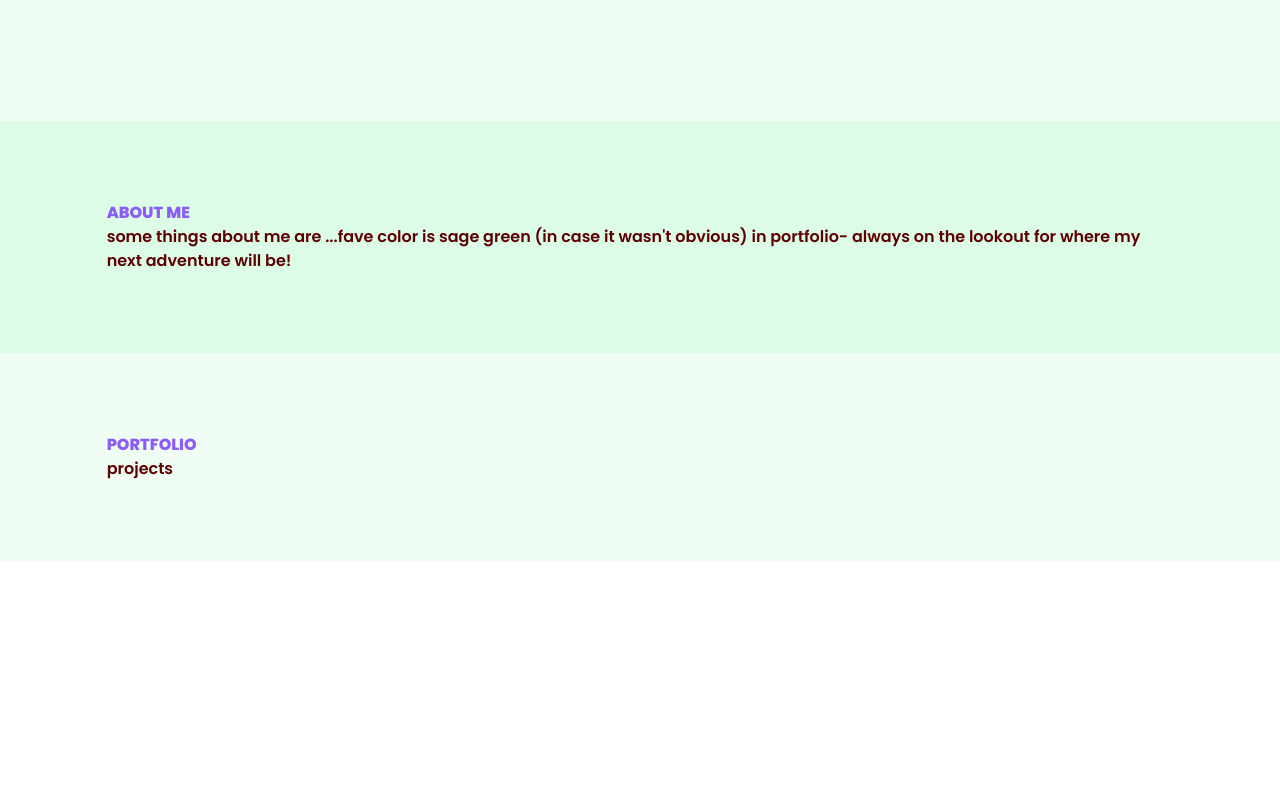
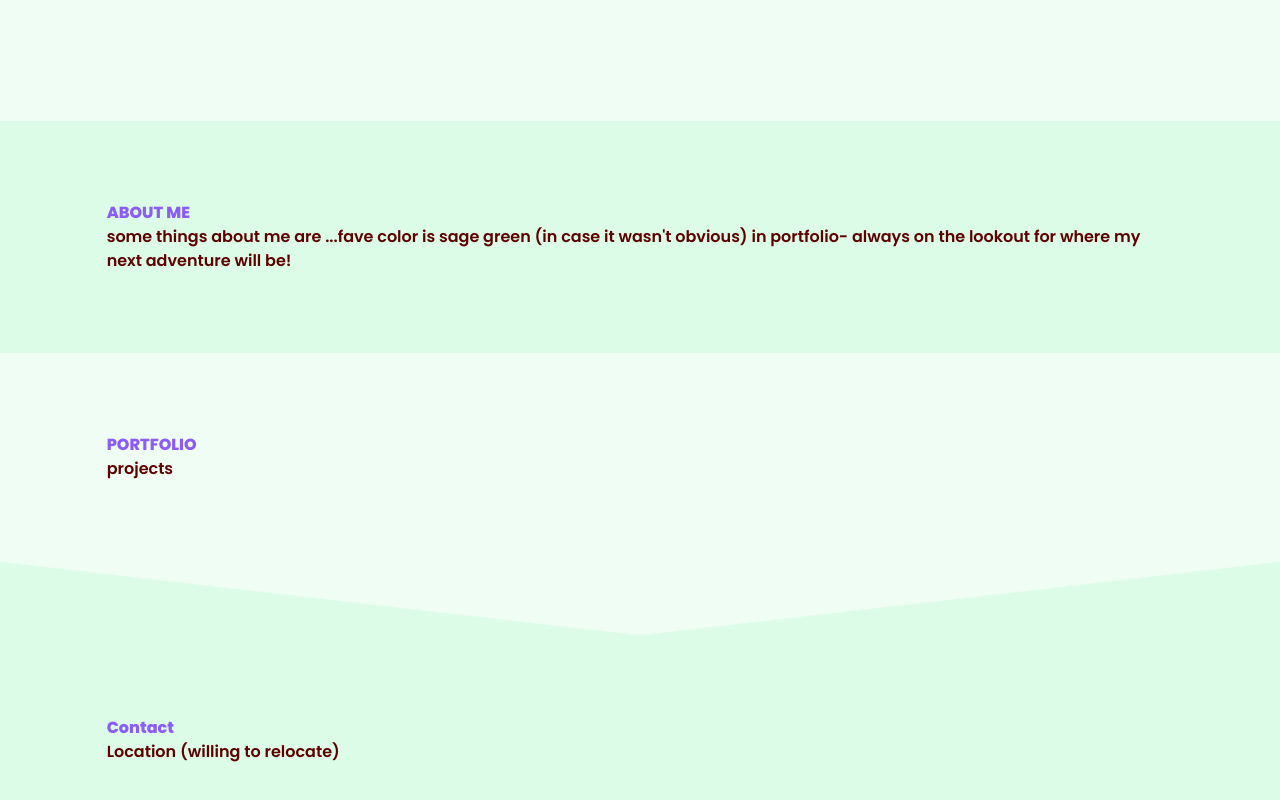
Before and after one commit to bobbyslug/bobbyslug.github.io, a React (Vite) app: page / in a window 1280 px wide. Shown: the part 679-1479 px from the top of the page. Before the commit the page ends 1240 px from the top, so only its background shows below. Built offline with nearby package versions, Linux system fonts and the light colour scheme.

Commit message:
add contact section

```diff
--- a/src/App.tsx
+++ b/src/App.tsx
@@ -4,6 +4,7 @@ import { useEffect, useState } from "react";
 import { SelectedPage } from "@/shared/types";
 import About from "@/scenes/about";
 import Portfolio from "@/scenes/portfolio";
+import Contact from "./scenes/contact";
 
 function App() {
   const [selectedPage, setSelectedPage] = useState<SelectedPage>(
@@ -41,6 +42,7 @@ function App() {
       <Home setSelectedPage={setSelectedPage} theme={theme} />
       <About setSelectedPage={setSelectedPage} theme={theme}></About>
       <Portfolio setSelectedPage={setSelectedPage} theme={theme}></Portfolio>
+      <Contact setSelectedPage={setSelectedPage} theme={theme}></Contact>
     </div>
   );
 }
--- /dev/null
+++ b/src/scenes/contact/index.tsx
@@ -0,0 +1,64 @@
+import HText from "@/shared/HText";
+import { SelectedPage } from "@/shared/types";
+import { motion } from "framer-motion";
+
+type Props = {
+  setSelectedPage: (value: SelectedPage) => void;
+  theme: string;
+};
+
+const Contact = ({ setSelectedPage, theme }: Props) => {
+  return (
+    <>
+      <svg
+        preserveAspectRatio="none"
+        viewBox="0 0 100 102"
+        height="75"
+        width="100%"
+        version="1.1"
+        xmlns="http://www.w3.org/2000/svg"
+        className="svgcolor-light bg-green-100"
+      >
+        <path d="M0 0 L50 100 L100 0 Z" fill="#F0FDF4" stroke="#F0FDF4"></path>
+      </svg>
+      <section
+        id="contact"
+        className={`${
+          theme === "dark" ? "dark bg-gray-700" : "bg-green-100"
+        } min-h-fill mx-auto py-20`}
+      >
+        <motion.div
+          className="mx-auto flex w-5/6 flex-col justify-center gap-8"
+          onViewportEnter={() => setSelectedPage(SelectedPage.Contact)}
+        >
+          <motion.div
+            initial="hidden"
+            whileInView="visible"
+            viewport={{ once: true, amount: 0.5 }}
+            transition={{ duration: 0.5 }}
+            variants={{
+              hidden: { opacity: 0, x: -50 },
+              visible: { opacity: 1, x: 0 },
+            }}
+          >
+            <HText theme={theme}>Contact</HText>
+            <motion.div
+              initial="hidden"
+              whileInView="visible"
+              viewport={{ once: true, amount: 0.5 }}
+              transition={{ delay: 0.2, duration: 0.5 }}
+              variants={{
+                hidden: { opacity: 0, x: -50 },
+                visible: { opacity: 1, x: 0 },
+              }}
+            >
+              Location (willing to relocate)
+            </motion.div>
+          </motion.div>
+        </motion.div>
+      </section>
+    </>
+  );
+};
+
+export default Contact;
--- a/src/scenes/navbar/index.tsx
+++ b/src/scenes/navbar/index.tsx
@@ -111,7 +111,7 @@ const Navbar = ({ selectedPage, setSelectedPage, theme, setTheme }: Props) => {
       {!isAboveMediumScreens && (
         <div
           className={`${
-            theme === "dark" ? "dark bg-gray-900" : "bg-slate-200"
+            theme === "dark" ? "dark bg-gray-900" : "bg-green-100"
           } ${
             isMenuToggled ? "translate-x-0" : "translate-x-full"
           } duration-800 fixed bottom-0 right-0 z-40 h-full w-[300px] transform  drop-shadow-xl transition-transform ease-in-out`}
--- a/src/scenes/portfolio/index.tsx
+++ b/src/scenes/portfolio/index.tsx
@@ -35,6 +35,8 @@ type Props = {
 //     link: "",
 //   },
 // ];
+
+// lighter green: #F0FDF4
 
 const Portfolio = ({ setSelectedPage, theme }: Props) => {
   return (
```
